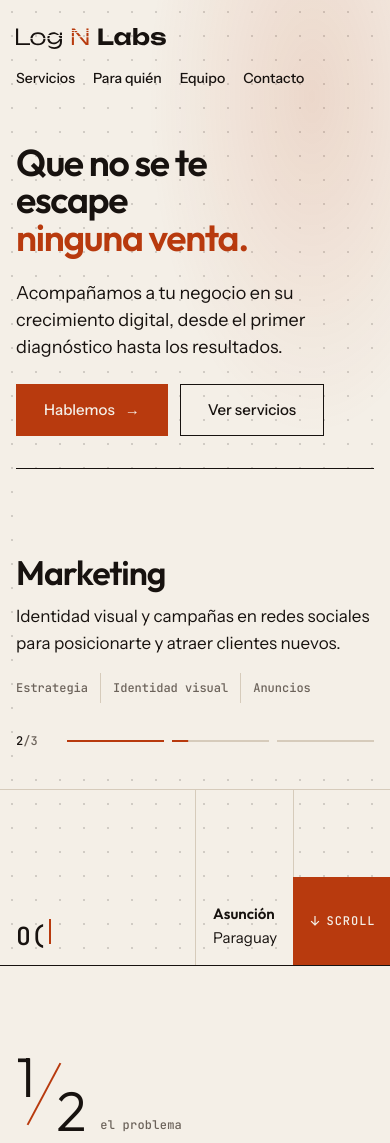
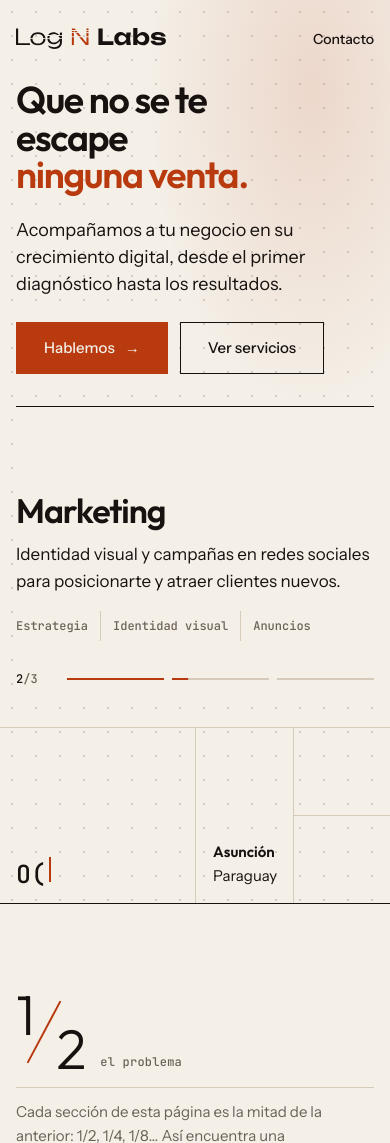
Before and after one commit to marceperez99/log-n-labs-web, a plain HTML site: page src/index.html in a window 390 px wide. Shown: the top 1143 px of the page. Drawn offline with Linux system fonts and the light colour scheme; files whose address does not match are found by name.

Commit message:
Put the mobile menu on the logo row and drop the scroll card from the hero band
Co-Authored-By: Claude Opus 5.5 <noreply@anthropic.com>

```diff
--- a/src/index.html
+++ b/src/index.html
@@ -19,7 +19,7 @@
 <link rel="preconnect" href="https://fonts.googleapis.com">
 <link rel="preconnect" href="https://fonts.gstatic.com" crossorigin>
 <link href="https://fonts.googleapis.com/css2?family=Instrument+Sans:wght@400;500&family=JetBrains+Mono:wght@500&family=Outfit:wght@300;600&display=swap" rel="stylesheet">
-<link rel="stylesheet" href="styles.css?v=14">
+<link rel="stylesheet" href="styles.css?v=15">
 </head>
 <body>
 <a class="skip" href="#enfoque">Saltar al contenido</a>
@@ -466,6 +466,6 @@
   </div>
 </footer>
 
-<script src="main.js?v=11"></script>
+<script src="main.js?v=12"></script>
 </body>
 </html>
--- a/src/main.js
+++ b/src/main.js
@@ -60,8 +60,8 @@
       else { el.style.width = px(ln.len); el.style.height = ''; }
     });
     g.cells.forEach(function (c, i) {
-      // mobile band: O(log n) takes the half, the place the quarter, the scroll cue the last cell
-      var el = mobile ? [cellEls[5], cellEls[4], null, cellEls[6]][i] : cellEls[i];
+      // mobile band: O(log n) takes the half, the place the quarter; the smallest cells stay empty
+      var el = mobile ? [cellEls[5], cellEls[4]][i] : cellEls[i];
       if (!el) return;
       var s = el.style;
       s.left = px(c.x); s.top = px(y0 + c.y); s.width = px(c.w); s.height = px(c.h);
--- a/src/styles.css
+++ b/src/styles.css
@@ -141,7 +141,8 @@ nav[aria-label="Principal"] a:hover{background-size:100% 1px}
   .cell{position:relative;overflow:visible}
   .c1,.c2{display:contents}
   .c1-top{order:1}
-  .c2-top{order:2;justify-content:flex-start;margin:-12px 0 24px}
+  /* menu shares the logo's row */
+  .hero .c2-top{position:absolute;top:28px;right:var(--pad);height:22px;align-items:center}
   .c1-body{order:3}
   .rotator{order:4}
   .c1-top .tag,.c2-top .tag{display:none}
@@ -149,15 +150,18 @@ nav[aria-label="Principal"] a:hover{background-size:100% 1px}
   .rotator{padding-top:24px;border-top:1px solid var(--ink);background:var(--white)}
   .groups{height:210px}
   .c3,.c4{display:none}
-  .c5,.c6,.c7{position:absolute !important}
+  .c5,.c6{position:absolute !important}
+  .c7{display:none}
   .c5 .tag,.c6 .tag{display:none}
   .c5,.c6{padding:16px 18px;justify-content:flex-end}
   .c6{padding-left:var(--pad)}
   .olog{justify-content:flex-start;font-size:clamp(22px,6.4vw,34px);line-height:1}
-  .c7-in img{display:none}
   h1{font-size:clamp(44px,15vw,64px)}
   h1.h1-long{font-size:clamp(30px,9.6vw,44px)}
 }
+
+/* phones: no room for the full menu beside the logo; keep the one action */
+@media (max-width:639px){nav[aria-label="Principal"] a:not([href="#contacto"]){display:none}}
 
 /* ================= EDITORIAL GRID ================= */
 .sec{padding:152px 0;border-top:1px solid var(--ink)}
```
